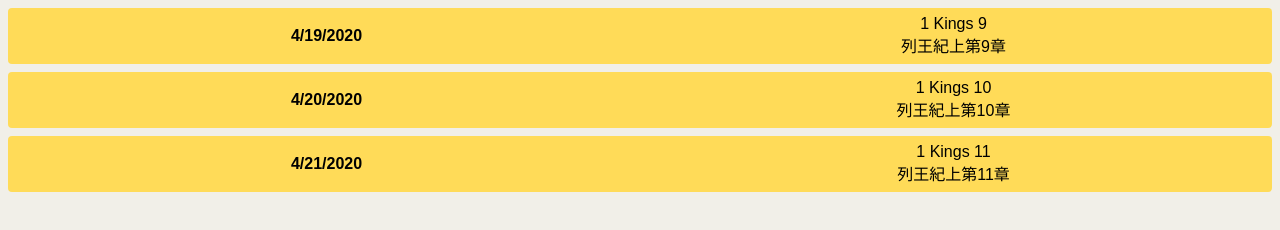
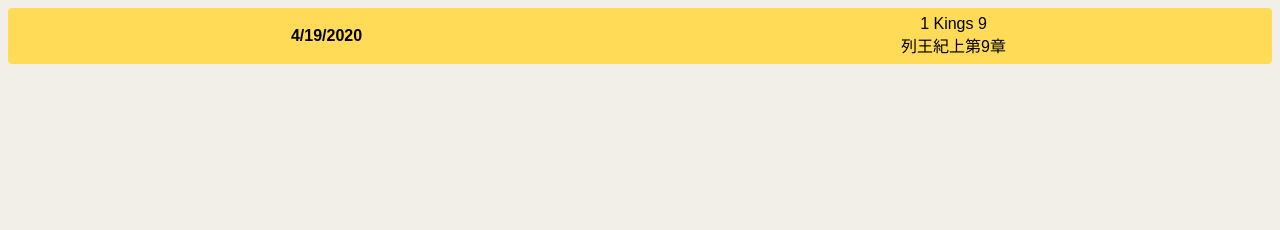
Before and after one commit to ArkBaptistChurch/c.arkbaptistchurch.github.io, a plain HTML site: page bible.html in a window 1280 px wide. Drawn offline with Linux system fonts and the light colour scheme.

Commit message:
Change to single cell

```diff
--- a/bible.html
+++ b/bible.html
@@ -32,40 +32,14 @@
                     </tr>
                 </table>
             </div>
-            <div class="cell">
-                <table>
-                    <tr>
-                        <td>
-                            <strong id="d1"></strong>
-                        </td>
-                        <td>
-                            <p id="t1"></p>
-                        </td>
-                    </tr>
-                </table>
-            </div>
-            <div class="cell">
-                <table>
-                    <tr>
-                        <td>
-                            <strong id="d2"></strong>
-                        </td>
-                        <td>
-                            <p id="t2"></p>
-                        </td>
-                    </tr>
-                </table>
-            </div>
         </div>
 
         <script type="text/javascript">
             (function() {
                 var daysSinceFirst = Math.floor(((new Date()).getTime() - (new Date("06/25/2019")).getTime()) / (1000 * 3600 * 24)) % 1189;
-            for (var offset = 0; offset <= 2; offset++) {
-            chapter = chapterFromDate(offset + daysSinceFirst);
-            document.getElementById("t" + offset).innerHTML += chapter[0] + "<br />" + chapter[1] + "<br />";
-            document.getElementById("d" + offset).innerHTML += (new Date(new Date().getTime() + 8.64e+7 * offset)).toLocaleDateString();
-            }
+                chapter = chapterFromDate(daysSinceFirst);
+                document.getElementById("t0").innerHTML += chapter[0] + "<br />" + chapter[1] + "<br />";
+                document.getElementById("d0").innerHTML += (new Date()).toLocaleDateString();
             })();
 
             function chapterFromDate(day) {
```
Lines whose indentation alone changed are shown as unchanged.
